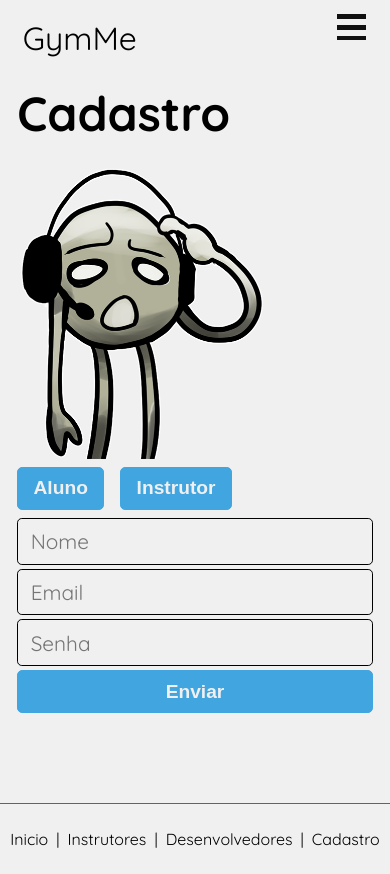
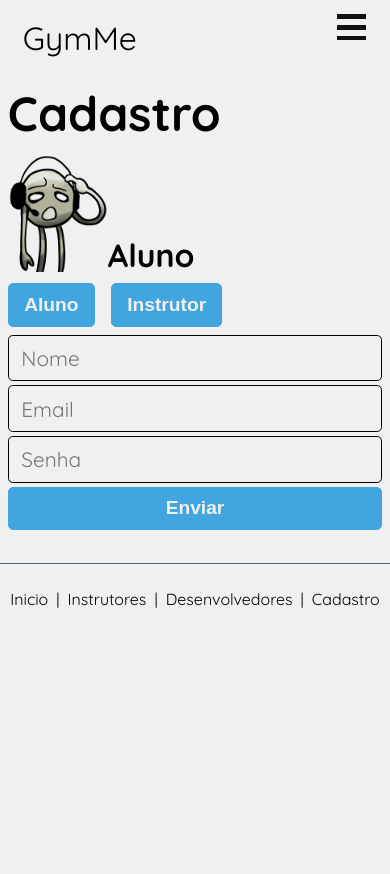
Before and after one commit to victorhfernandes/GymMe, a React (Vite) app: page /cadastro in a window 390 px wide. After the commit the page ends 844 px from the top, so only its background shows below. Built offline with nearby package versions, Linux system fonts and the light colour scheme; no server answers; the HTML template or start-up script is replaced by a standard one.

Commit message:
update grid cadastro

```diff
--- a/src/pages/Cadastro/Cadastro.scss
+++ b/src/pages/Cadastro/Cadastro.scss
@@ -2,19 +2,22 @@
   &__containner {
     display: grid;
     padding: 2%;
-    grid-template-columns: 50% 20%;
-    grid-template-rows: 4rem 1fr;
+    grid-template-columns: 50% 200px;
+    grid-template-rows:
+      4rem 1fr 3
+      rem;
     grid-template-areas:
-      "left-top right"
-      "left-bottom right";
+      "left-top right-top"
+      "left-bottom right-top"
+      "left-bottom right-bottom";
     justify-content: center;
     @media (max-width: 56.25em /*900px*/) {
-      grid-template-columns: 95%;
-      grid-template-rows: 4rem 1fr 1fr;
+      grid-template-columns: 100px 1fr;
+      grid-template-rows: 4rem 8rem 1fr;
       grid-template-areas:
-        "left-top"
-        "right"
-        "left-bottom";
+        "left-top left-top"
+        "right-top right-bottom"
+        "left-bottom left-bottom";
     }
   }
   &__left-top {
@@ -49,15 +52,24 @@
       }
     }
   }
-  &__right {
-    grid-area: right;
+  &__right-top {
+    grid-area: right-top;
     display: flex;
     flex-direction: column;
     &__gymme {
-      width: 100%;
+      width: 200px;
       @media (max-width: 56.25em /*900px*/) {
-        width: 70%;
+        width: 100px;
       }
     }
   }
+  &__right-bottom {
+    grid-area: right-bottom;
+    display: flex;
+    justify-content: center;
+    align-items: end;
+    @media (max-width: 56.25em /*900px*/) {
+      justify-content: start;
+    }
+  }
 }
--- a/src/pages/Cadastro/Cadastro.tsx
+++ b/src/pages/Cadastro/Cadastro.tsx
@@ -8,6 +8,10 @@ function Cadastro() {
   const [categoria, setCategoria] = useState(
     sessionStorage.getItem("categoria") || "aluno"
   );
+
+  function firstLetterUpperCase(word: string) {
+    return word[0].toUpperCase() + word.slice(1);
+  }
 
   return (
     <>
@@ -32,20 +36,23 @@ function Cadastro() {
           </div>
           <Form categoria={categoria} />
         </div>
-        <div className="Cadastro__right">
+        <div className="Cadastro__right-top">
           {categoria === "instrutor" ? (
             <img
-              className="Cadastro__right__gymme"
+              className="Cadastro__right-top__gymme"
               src={gymmeInstrutor}
               alt="Gymme Instrutor"
             />
           ) : (
             <img
-              className="Cadastro__right__gymme"
+              className="Cadastro__right-top__gymme"
               src={gymmeAluno}
               alt="GymMe Aluno"
             />
           )}
+        </div>
+        <div className="Cadastro__right-bottom">
+          <h1>{firstLetterUpperCase(categoria)}</h1>
         </div>
       </div>
     </>
```
